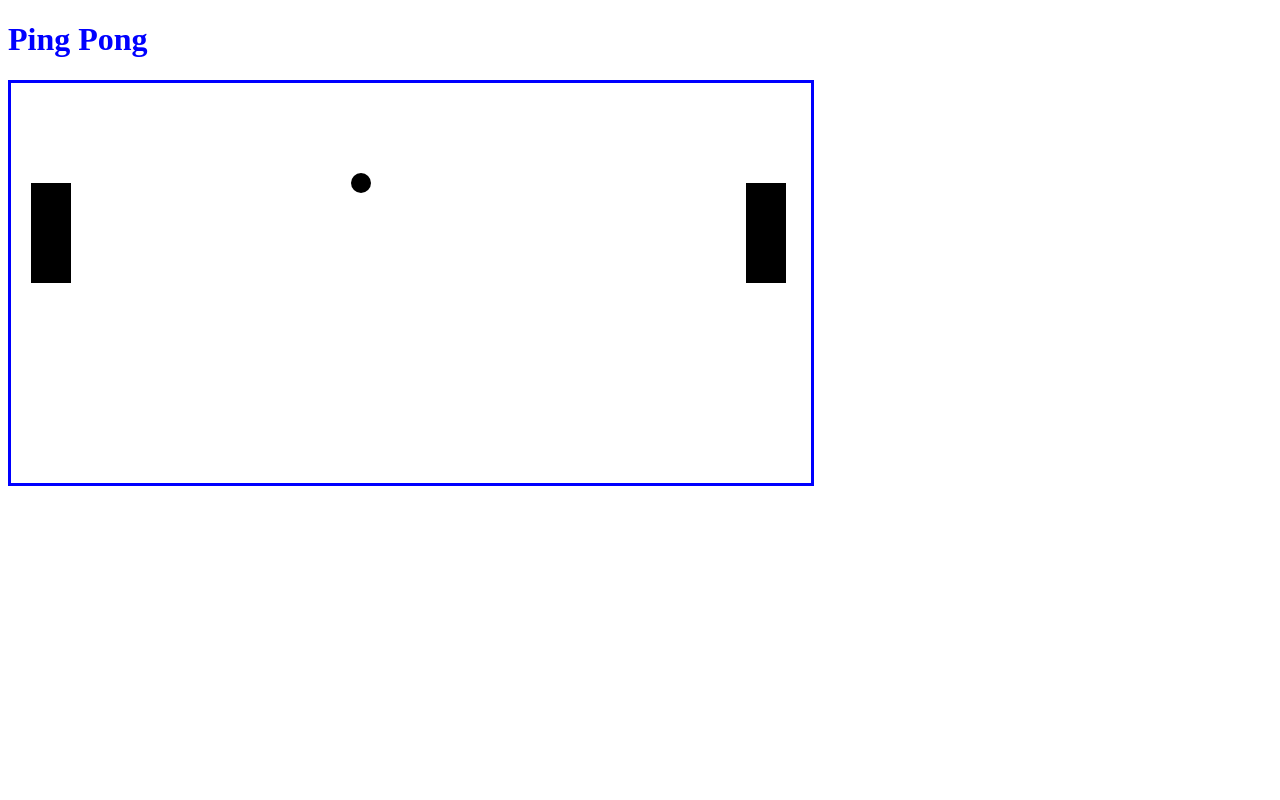
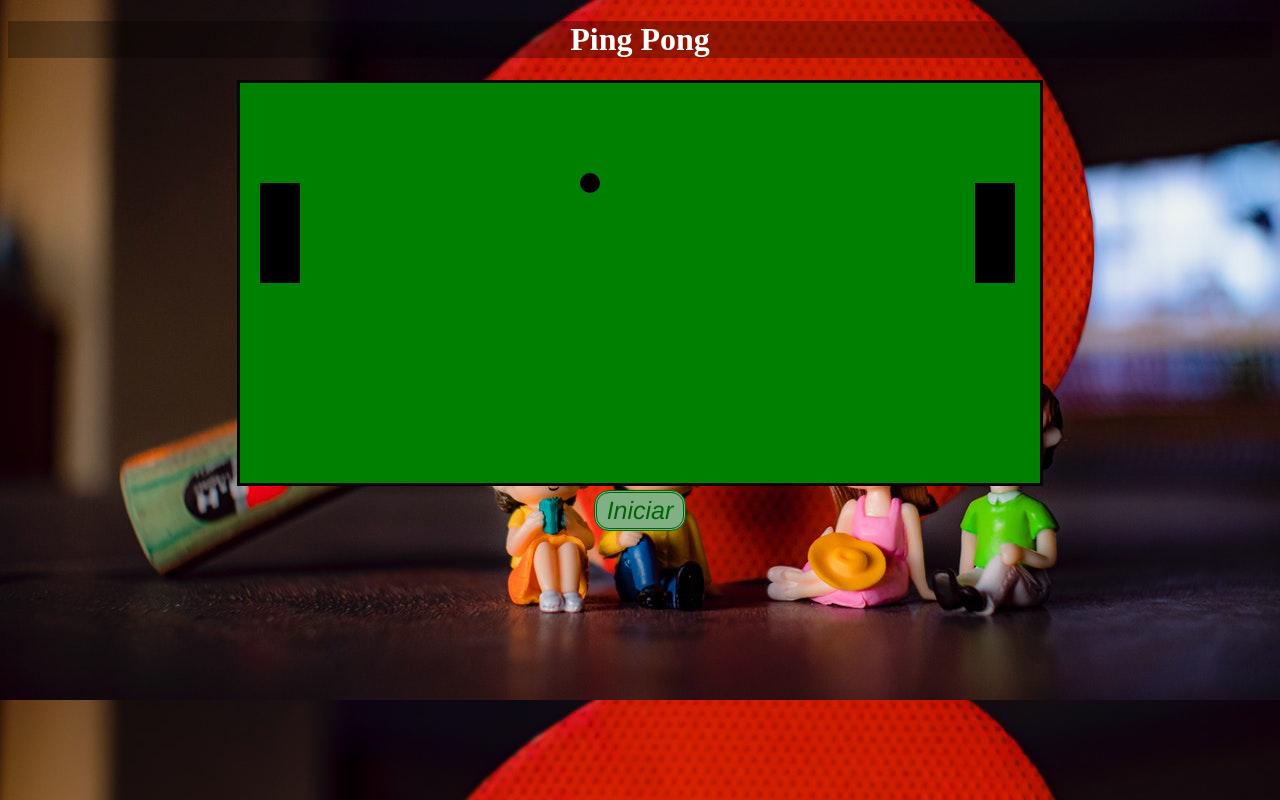
Before and after one commit to juanfelipegarcia/PingPongSofka, a plain HTML site: page index.html in a window 1280 px wide. Drawn offline with Linux system fonts and the light colour scheme.

Commit message:
Se agrega boton para  reinicio del  juego

```diff
--- a/CSS/Style.css
+++ b/CSS/Style.css
@@ -1,8 +1,38 @@
+body{
+  background-color :aqua;
+  text-align :center;
+  background-image: url("/IMG/pong2.jpg");
+}
+
 canvas{
   border:solid;
-  border-color: blue;
+  border-color: rgb(7, 7, 7);
+  background-color: green;
+
 }
 
 h1{
-  color:blue;
+  color:white;
+  text-align: center;
+  background-color: rgba(0, 0, 0, 0.301);
+
 }
+
+.boton_1{
+  text-decoration: none;
+  padding: 3px;
+  padding-left: 10px;
+  padding-right: 10px;
+  font-family: helvetica;
+  font-weight: 300;
+  font-size: 25px;
+  font-style: italic;
+  color: #006505;
+  background-color: #82b085;
+  border-radius: 15px;
+  border: 3px double #006505;
+}
+.boton_1:hover{
+  opacity: 0.6;
+  text-decoration: none;
+}
--- a/JS/main.js
+++ b/JS/main.js
@@ -2,7 +2,6 @@
 	self.Board = function(width,height){
 		this.width = width;
 		this.height = height;
-		this.playing = false;
 		this.game_over = false;
 		this.bars = [];
 		this.ball = null;
@@ -37,7 +36,9 @@
 		move: function(){
 			this.x += (this.speed_x * this.direction);
 			this.y += (this.speed_y);
+
 		},
+
 		get width(){
 			return this.radius * 2;
 		},
@@ -66,7 +67,7 @@
 		this.board = board;
 		this.board.bars.push(this);
 		this.kind = "rectangle";
-		this.speed = 5;
+		this.speed = 10;
 	}
 
 	self.Bar.prototype = {
--- a/index.html
+++ b/index.html
@@ -4,12 +4,19 @@
   <meta charset="UTF-8">
   <meta http-equiv="X-UA-Compatible" content="IE=edge">
   <meta name="viewport" content="width=device-width, initial-scale=1.0">
-  <title>Document</title>
+  <title>Ping Pong</title>
   <link rel="stylesheet" href="/CSS/Style.css">
 </head>
 <body>
-  <h1>Ping Pong</h1>
-  <canvas id="canvas"></canvas>
+  <div class="container">
+    <h1>Ping Pong</h1>
+    <canvas id="canvas"></canvas>
+    <div class="">
+			<div class="">
+				<button type="button" class="boton_1" onclick="location.reload()">Iniciar</button>
+			</div>
+		</div>
+  </div>
 
   <script src="/JS/main.js"></script>
 </body>
```
Also changed, not shown: IMG/pong2.jpg (added).
